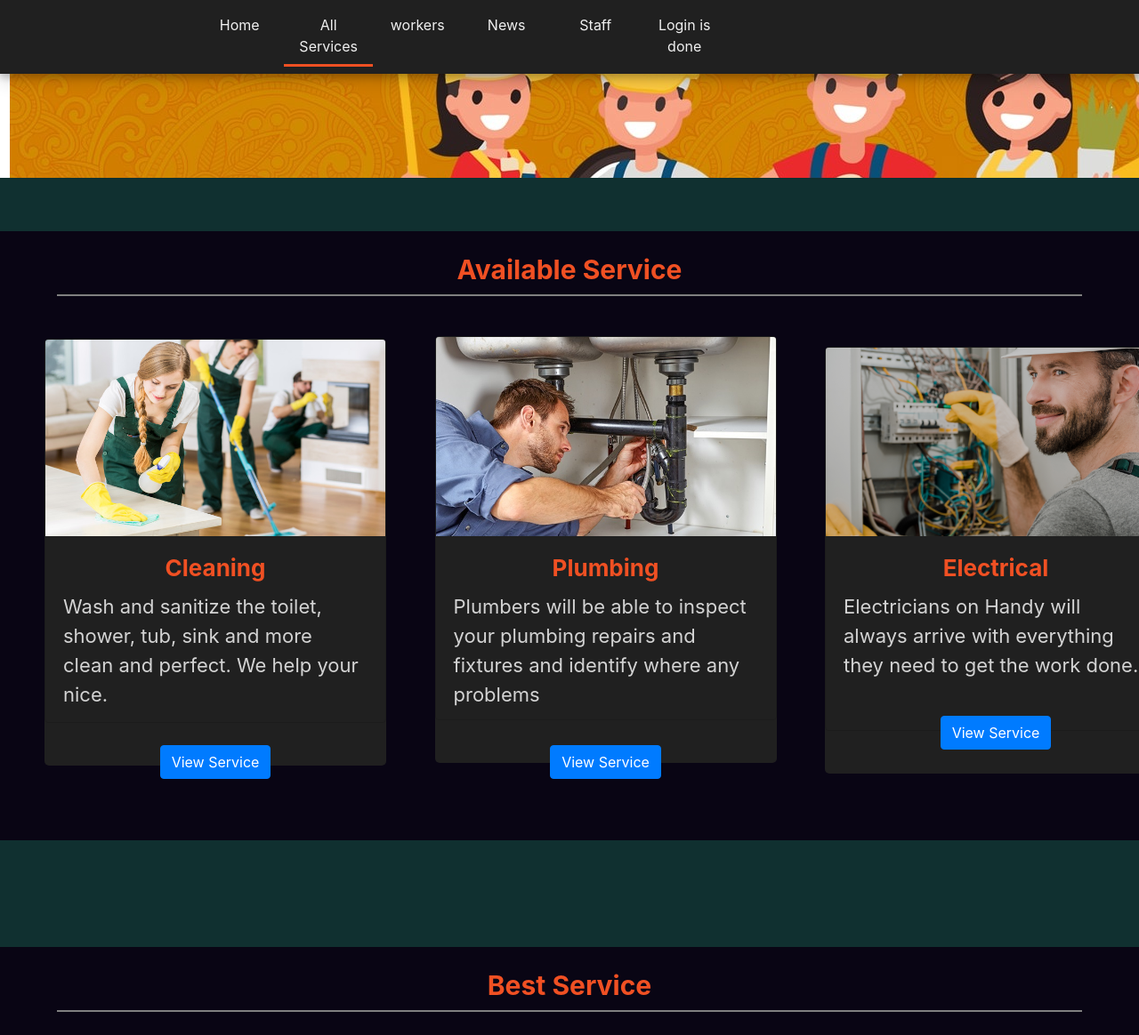
After one commit to 8park/shopping, a PHP site: page /index2.html in a window 1280 px wide. The commit adds this page. Shown: the top 1164 px of the page at 89% size. Run offline with PHP 8.4, Linux system fonts and the light colour scheme; some libraries are stand-ins or nearby versions.

Commit message:
index2_ login is done add

```diff
--- a/confirm_login.php
+++ b/confirm_login.php
@@ -43,7 +43,7 @@ $flag = 0;
             }
             else{
               */
-              echo "<script> location.href='index.html'; </script>";
+              echo "<script> location.href='index2.html'; </script>";
             //}
 
         }else {
--- /dev/null
+++ b/index2.html
@@ -0,0 +1,258 @@
+<!DOCTYPE html>
+<html>
+<head>
+  <!-- Global site tag (gtag.js) - Google Analytics -->
+  <script async src="https://www.googletagmanager.com/gtag/js?id=G-PLGMDYZBS4"></script>
+  <script>
+    window.dataLayer = window.dataLayer || [];
+    function gtag(){dataLayer.push(arguments);}
+    gtag('js', new Date());
+
+    gtag('config', 'G-PLGMDYZBS4');
+  </script>
+
+	<title>Home</title>
+	<link rel="icon" href="images/logo/service_logo.png" sizes="32x32" type="image/png">
+
+  <link rel="stylesheet" href="https://stackpath.bootstrapcdn.com/bootstrap/4.4.1/css/bootstrap.min.css" integrity="sha384-Vkoo8x4CGsO3+Hhxv8T/Q5PaXtkKtu6ug5TOeNV6gBiFeWPGFN9MuhOf23Q9Ifjh" crossorigin="anonymous">
+  <link rel="stylesheet" href="style/stylesheet.css">
+  <link rel="stylesheet" href="style/navbar.css">
+
+  <style>
+    #home {margin-top: 200px;}
+    .article h5 {font-size: 26px; color: #F05023; font-weight: bolder;}
+    .article p {font-size: 22px; color: lightgray; text-align: start;}
+    .article-date {padding: 0 20px;}
+    .article-body textarea {width: 100%;}
+    .home-info {width: 70rem; padding-top: 35rem; transition: 0.8s;}
+    #home-carousel {width: 75rem; height: 55rem; padding: 0; display: inline-block; margin-top: -90px;}
+    @media only screen and (max-width: 1500px) {
+      #home-carousel {width: 55rem; height: 40rem;}
+      .home-info {width: 50rem; padding-top: 25rem;}
+    }
+    #main-title {padding: 0; margin: 0;}
+    #main-title-logo {padding:0px; width: 1920px; height: 851px; }
+    #topics {width: 100%; margin-top: 120px; background-color: rgb(9, 5, 20);}
+    #article .ref-link {color: #4682b4;}
+    #article .ref-link-button {background-color: #F05023; color: white; font-weight: bold; padding: 5px; text-decoration: none;}
+
+	</style>
+  </style>
+
+</head>
+    <body>
+        <nav class="navbar fixed-top navbar-expand-lg ">
+            <a class="navbar-brand" href="/">
+            </a>
+            <button class="navbar-toggler" type="button" data-toggle="collapse" data-target="#navbarText" aria-controls="navbarText" aria-expanded="false" aria-label="Toggle navigation">
+                <span class="navbar-toggler-icon"><img src="images/navbar/reorder.png"/></span>
+            </button>
+            <div class="collapse navbar-collapse" id="navbarText">
+            <ul class="navbar-nav mr-auto">
+              <li class="nav-item active">
+                       <a class="nav-link" href="index.html">Home</a>
+                  </li>
+                  <li class="nav-item">
+                      <a class="nav-link" href="allservice.html" id="current">All Services</a>
+                  </li>
+                  <li class="nav-item">
+                      <a id="people-link" class="nav-link" href="workers.php">workers</a>
+                      <div id="drop-down">
+                          <a class="nav-link" href="workers.php#Cleaing-Edinburg">Cleaing - Edinburg</a>
+                          <a class="nav-link" href="workers.php#Cleaning-Pharr">Cleaning - Pharr</a>
+                          <a class="nav-link" href="workers.php#Cleaning-Mcallen">Cleaning - Mcallen</a>
+                          <a class="nav-link" href="workers.php#Plumbing-Edinburg">Plumbing - Edinburg</a>
+                          <a class="nav-link" href="workers.php#Plumbing-Pharr">Plumbing - Pharr</a>
+                          <a class="nav-link" href="workers.php#Plumbing-Mcallen">Plumbing - Mcallen</a>
+                          <a class="nav-link" href="workers.php#Electrical-Edinburg">Electrical - Edinburg</a>
+                          <a class="nav-link" href="workers.php#Electrical-Pharr">Electrical - Pharr</a>
+                          <a class="nav-link" href="workers.php#Electrical-Mcallen">Electrical-Mcallen</a>
+                          <a class="nav-link" href="workers.php#Moving-Edinburg">Moving - Edinburg</a>
+                          <a class="nav-link" href="workers.php#Moving-Pharr<">Moving - Pharr</a>
+                          <a class="nav-link" href="workers.php#Moving-Mcallen">Moving - Mcallen</a>
+                      </div>
+                  </li>
+                  <li class="nav-item">
+                      <a class="nav-link" href="news.html">News</a>
+                  </li>
+                  <li class="nav-item">
+                      <a class="nav-link" href="staff.html">Staff</a>
+              </li>
+              <li class="nav-item">
+                <a class="nav-link" href="signup.php">Login is done</a>
+              </li>
+            </ul>
+          </div>
+        </nav>
+
+        <div id="main-title">
+          <div id="main-title-logo">
+            <div class="flex-container">
+            <img src="images/logo/banner.png"/>
+            </div>
+            <div class="line"></div>
+          </div>
+        </div>
+
+        <div id="home">
+          <div id="news">
+
+            <div id="news-title">
+              <h4 style="font-size: 30px;">Available Service</h4>
+            </div>
+
+            <div id="news-articles" style="margin-top: 20px; margin-bottom: 75px;">
+
+              <div class="article">
+                <div class="card" style="width: 100%; height: 27rem; vertical-align: top; background-color: transparent;">
+                  <img class="card-img-top" src="images/availableservice/cleaning.jpg">
+                  <div class="card-body">
+                    <h5 class="card-title">Cleaning</h5>
+                    <p class="card-text">Wash and sanitize the toilet, shower, tub, sink and more clean and perfect. We help your nice.</p>
+                    <br>
+                    <a href="workers.php#Cleaning-Edinburg" class="btn btn-primary">View Service</a>
+                  </div>
+                </div>
+                <div class="article-date">
+                </div>
+              </div>
+
+              <div class="article">
+                <div class="card" style="width: 100%; height: 27rem; vertical-align: top; background-color: transparent;">
+                  <img class="card-img-top" src="images/availableservice/plumbing.jpg">
+                  <div class="card-body">
+                    <h5 class="card-title">Plumbing</h5>
+                    <p class="card-text">Plumbers will be able to inspect your plumbing repairs and fixtures and identify where any problems</p>
+                    <br>
+                    <a href="workers.php#Plumbing-Edinburg" class="btn btn-primary">View Service</a>
+                  </div>
+                </div>
+                <div class="article-date">
+                </div>
+              </div>
+
+              <div class="article">
+                <div class="card" style="width: 100%; height: 27rem; vertical-align: top; background-color: transparent;">
+                  <img class="card-img-top" src="images/availableservice/electronic.png">
+                  <div class="card-body">
+                    <h5 class="card-title">Electrical</h5>
+                    <p class="card-text">Electricians on Handy will always arrive with everything they need to get the work done.</p>
+                    <br>
+                    <a href="workers.php#Electrical-Edinburg" class="btn btn-primary">View Service</a>
+                  </div>
+                </div>
+                <div class="article-date">
+                </div>
+              </div>
+
+              <div class="article">
+                <div class="card" style="width: 100%; height: 27rem; vertical-align: top; background-color: transparent;">
+                  <img class="card-img-top" src="images/availableservice/moving.jpg">
+                  <div class="card-body">
+                    <h5 class="card-title">Moving</h5>
+                    <p class="card-text">If you're moving to a new home or relocating your office, you're probably worried all done.</p>
+                    <br>
+                    <a href="workers.php#Moving-Edinburg" class="btn btn-primary">View Service</a>
+                  </div>
+                </div>
+                <div class="article-date">
+                </div>
+              </div>
+
+
+            </div>
+          </div>
+
+        <div id="topics">
+
+          <div id="news-title">
+            <h4 style="font-size: 30px;">Best Service</h4>
+          </div>
+
+          <div id="home-carousel">
+            <div id="carouselExampleIndicators" class="carousel slide" data-ride="carousel">
+              <ol class="carousel-indicators">
+                <li data-target="#carouselExampleIndicators" data-slide-to="0" class="active"></li>
+                <li data-target="#carouselExampleIndicators" data-slide-to="1"></li>
+                <li data-target="#carouselExampleIndicators" data-slide-to="2"></li>
+                <li data-target="#carouselExampleIndicators" data-slide-to="3"></li>
+              </ol>
+              <div class="carousel-inner">
+
+                <div class="carousel-item active">
+                  <div class="home-info">
+                    <div class="home-left">
+                      <img src="images/bestservice/bestworker2.jpg" />
+                    </div>
+                    <div class="home-right home-text">
+                      <h4>House Cleaner</h4>
+                      <p>The health and safety of our customers and employees is our highest priority during this time. While we cannot control the severity or unpredictability of this virus, we can take preventive measures to limit the spread and impact of COVID-19.</p>
+                    </div>
+                  </div>
+                </div>
+
+                <div class="carousel-item">
+                  <div class="home-info">
+                    <div class="home-left home-text">
+                      <h4>Electrician</h4>
+                      <p>Electric exists to provide residential and commercial clients electrical service repairs in Texas and offers electrical products that are high in quality. Electric is well known for providing competitive electrical installations and electrical repairs provided with a level of service unparalleled in the industry.</p>
+                    </div>
+                    <div class="home-right">
+                      <img src="images/bestservice/bestworker1.jpg" />
+                    </div>
+                  </div>
+                </div>
+
+                <div class="carousel-item">
+                  <div class="home-info">
+                    <div class="home-left">
+                      <img src="images/bestservice/bestworker3.jpg" />
+                    </div>
+                    <div class="home-right home-text">
+                      <h4>Construction Worker</h4>
+                      <p>Most construction laborers and helpers typically work full time and do physically demanding work. Some work at great heights or outdoors in all weather conditions. Construction laborers have one of the highest rates of injuries and illnesses of all occupations.</p>
+                    </div>
+                  </div>
+                </div>
+
+              </div>
+              <a class="carousel-control-prev" href="#carouselExampleIndicators" role="button" data-slide="prev">
+                <span class="carousel-control-prev-icon" aria-hidden="true"></span>
+                <span class="sr-only">Previous</span>
+              </a>
+              <a class="carousel-control-next" href="#carouselExampleIndicators" role="button" data-slide="next">
+                <span class="carousel-control-next-icon" aria-hidden="true"></span>
+                <span class="sr-only">Next</span>
+              </a>
+            </div>
+          </div>
+
+        </div>
+
+          <div class="info">
+
+
+            <div class="nav-contact-us">
+              <h4> <abbr title="attribute">Contact Us</abbr> </h4>
+              <img id="utrgv-logo" src="images/logo/service_logo.png">
+              <p>DataBase@UTRGV</p>
+              <p>2202 SanRodrigo, Edinburg, TX</p>
+              <p>Email: <a href="junseong.park01@utrgv.edu" target="_top">DataBase@utrgv.edu</a></p>
+              <p>Phone: 956-324-3333</p>
+            </div>
+
+        </div>
+
+        </div>
+
+
+        <script src="https://code.jquery.com/jquery-3.4.1.slim.min.js" integrity="sha384-J6qa4849blE2+poT4WnyKhv5vZF5SrPo0iEjwBvKU7imGFAV0wwj1yYfoRSJoZ+n" crossorigin="anonymous"></script>
+        <script src="https://ajax.googleapis.com/ajax/libs/jquery/3.4.1/jquery.min.js"></script>
+        <script src="https://cdn.jsdelivr.net/npm/popper.js@1.16.0/dist/umd/popper.min.js" integrity="sha384-Q6E9RHvbIyZFJoft+2mJbHaEWldlvI9IOYy5n3zV9zzTtmI3UksdQRVvoxMfooAo" crossorigin="anonymous"></script>
+        <script src="https://stackpath.bootstrapcdn.com/bootstrap/4.4.1/js/bootstrap.min.js" integrity="sha384-wfSDF2E50Y2D1uUdj0O3uMBJnjuUD4Ih7YwaYd1iqfktj0Uod8GCExl3Og8ifwB6" crossorigin="anonymous"></script>
+        <script src="https://code.jquery.com/jquery-3.2.1.slim.min.js" integrity="sha384-KJ3o2DKtIkvYIK3UENzmM7KCkRr/rE9/Qpg6aAZGJwFDMVNA/GpGFF93hXpG5KkN" crossorigin="anonymous"></script>
+        <script type="text/javascript" src="static/animation.js?000456123"></script>
+        <script type="text/javascript" src="static/action.js?01"></script>
+
+    </body>
+</html>
```
